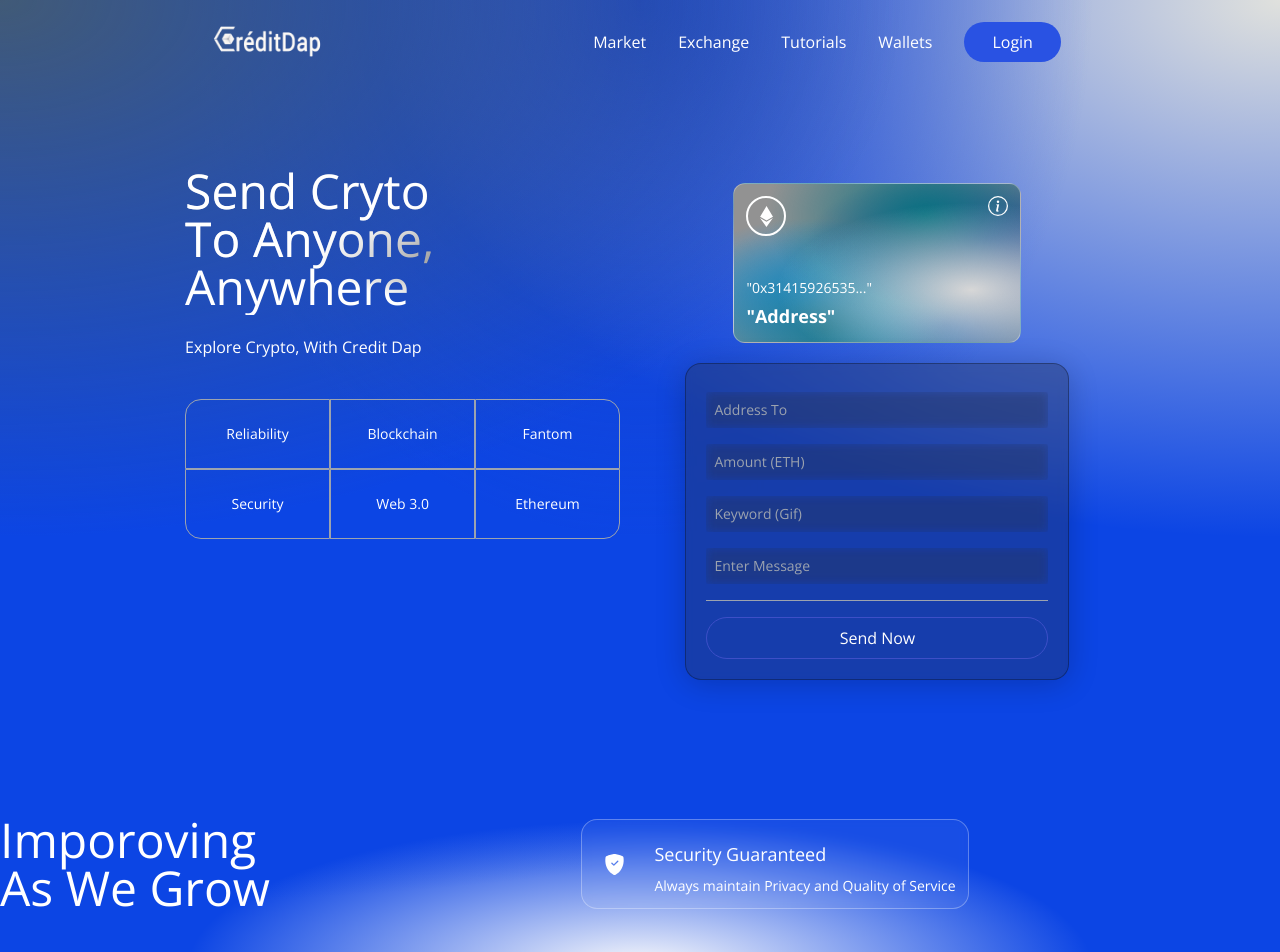
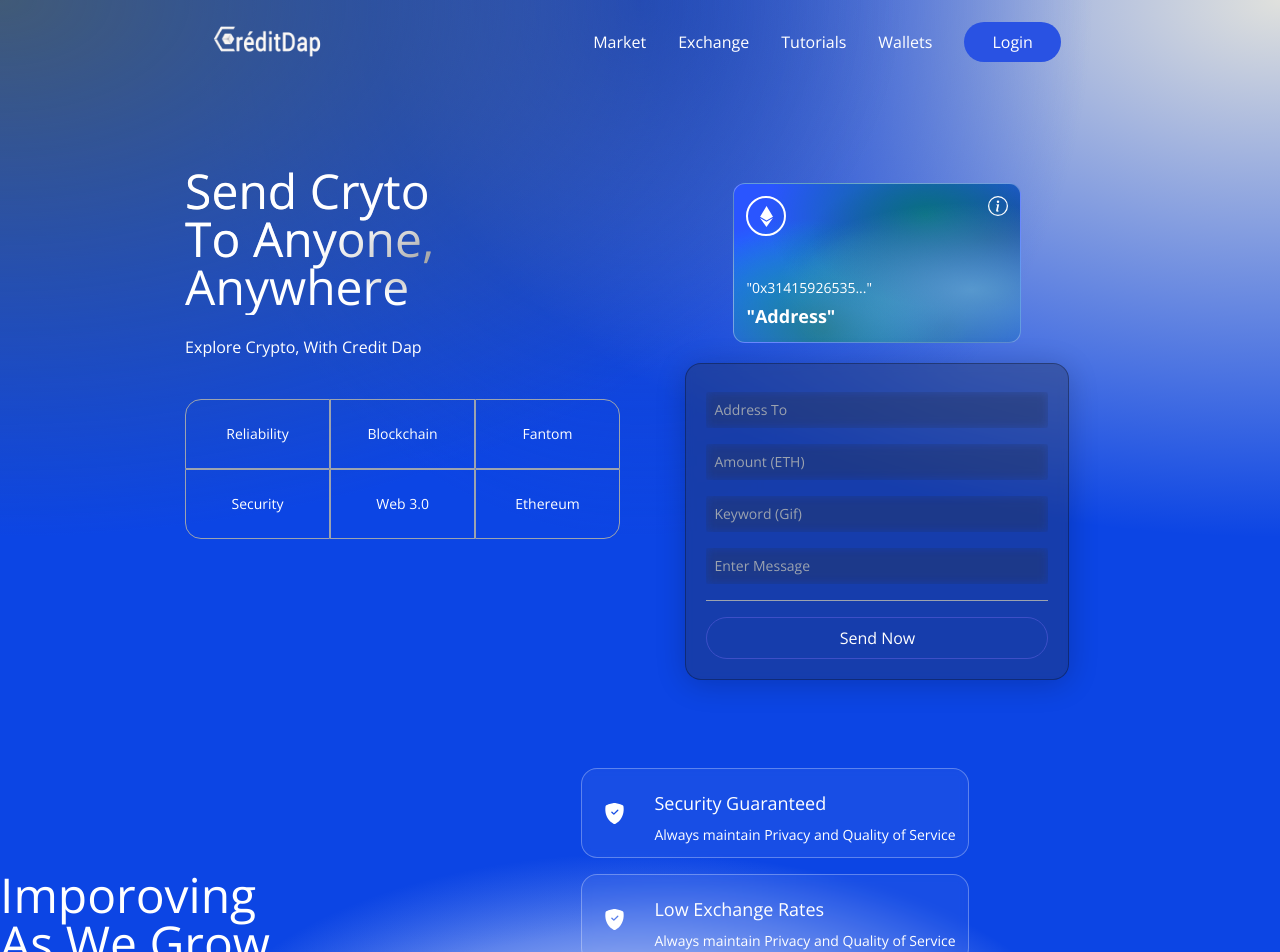
Before and after one commit to zairefrazier/Credit-DApp, a React (Vite) app in the folder client/: page / in a window 1280 px wide. Shown: the top 952 px of the page. Built offline with nearby package versions, Linux system fonts and the light colour scheme.

Commit message:
Added more to Services Page

```diff
--- a/client/src/components/Services.jsx
+++ b/client/src/components/Services.jsx
@@ -14,7 +14,6 @@
 
         </div>
     </div>
-
 )
 
 const Services = () => {
@@ -32,8 +31,20 @@
             </div>
             <div className='flex-1 flex flex-col justify-start items-center'>
             <ServiceCard
+                color="bg-[#89845F8]"
+                title="Security Guaranteed"
+                icon ={<BsShieldFillCheck fontSize={21} className="text-white" />}
+                Subtitle = "Always maintain Privacy and Quality of Service"
+                />
+                <ServiceCard
                 color="bg-[#ff0000]"
-                title="Security Guaranteed"
+                title="Low Exchange Rates"
+                icon ={<BsShieldFillCheck fontSize={21} className="text-white" />}
+                Subtitle = "Always maintain Privacy and Quality of Service"
+                />
+                <ServiceCard
+                color="bg-[#ff0000]"
+                title="Fast Transactions"
                 icon ={<BsShieldFillCheck fontSize={21} className="text-white" />}
                 Subtitle = "Always maintain Privacy and Quality of Service"
                 />
--- a/client/src/index.css
+++ b/client/src/index.css
@@ -61,9 +61,9 @@
 }
 
 .eth-card {
-  background-color:#929292;
+  background-color:#2a55ff;
   background-image:
-    radial-gradient(at 83% 67%, rgb(215, 215, 215) 0, transparent 58%),
+    radial-gradient(at 83% 67%, rgb(87, 152, 206) 0, transparent 58%),
     radial-gradient(at 67% 20%, rgb(8, 113, 129) 0, transparent 59%),
     radial-gradient(at 88% 35%, rgb(29, 48, 156) 0, transparent 50%),
     radial-gradient(at 31% 91%, rgb(34, 123, 146) 0, transparent 52%),
```
